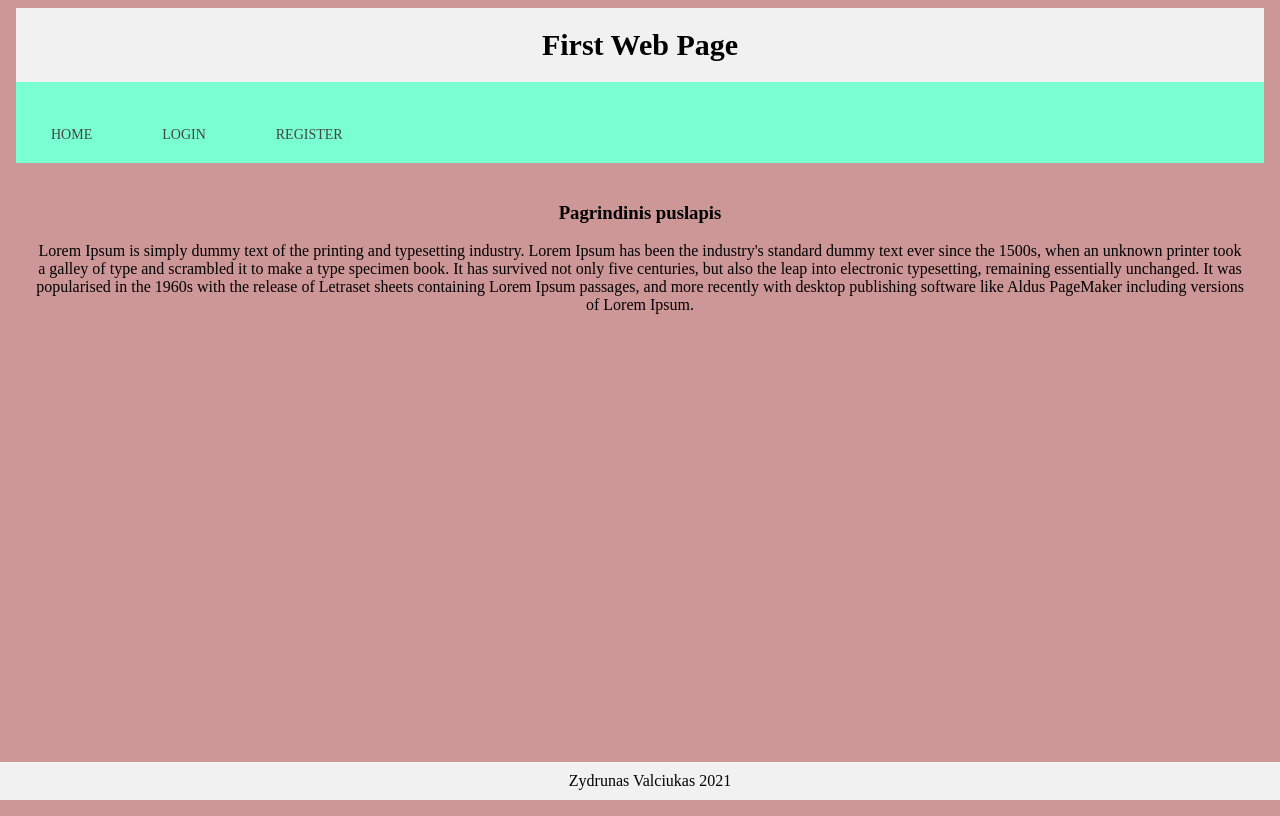
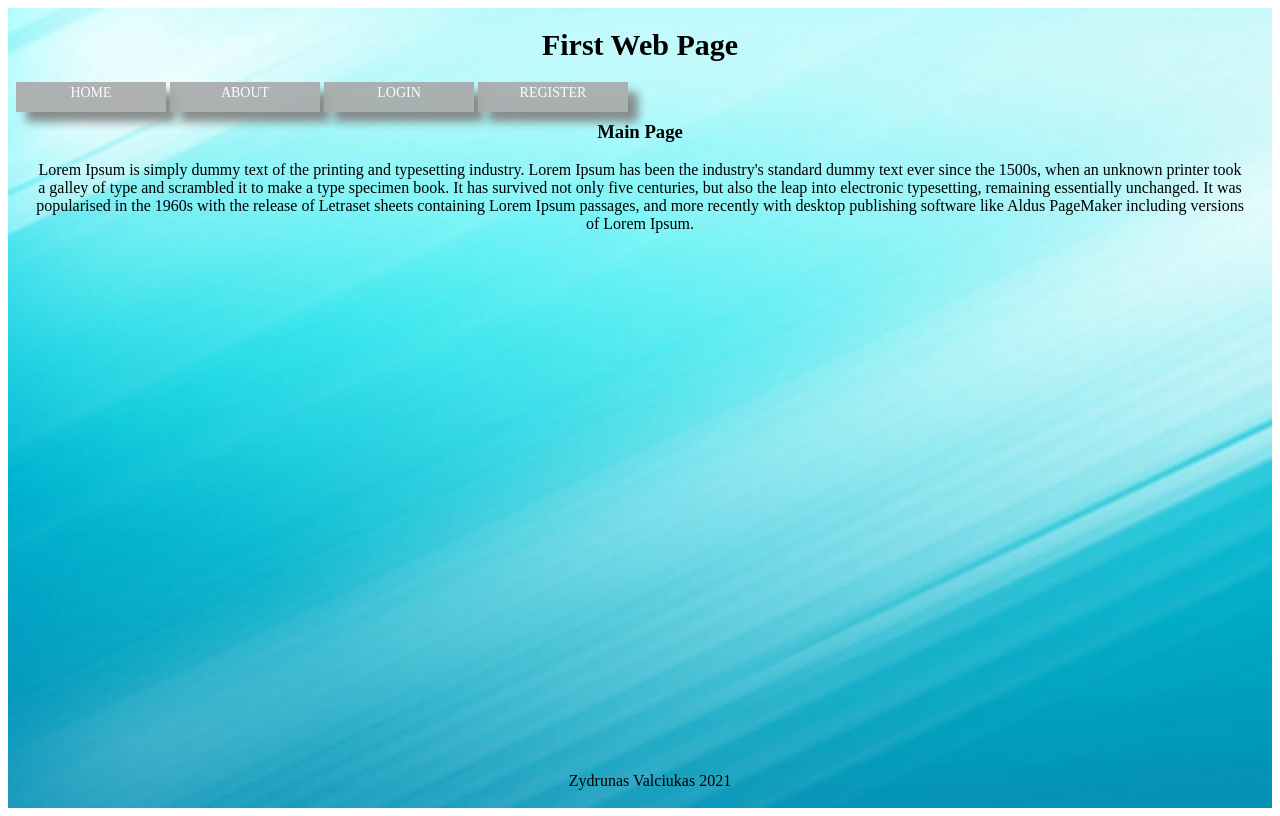
Before and after one commit to zydrunasv/git-one, a React (Create React App) app: page / in a window 1280 px wide. Built offline with nearby package versions, Linux system fonts and the light colour scheme.

Commit message:
added dropdown, shadow, background image

```diff
--- a/src/App.js
+++ b/src/App.js
@@ -4,15 +4,21 @@ import Navbar from "./components/Navbar";
 import Home from "./components/Home";
 import Login from "./components/Login";
 import Register from "./components/Register";
+import About from "./components/About";
+import background from "./img/nature.jpg";
 
 const App = () => {
   return (
     <BrowserRouter>
-      <div>
+      <div
+        className="background"
+        style={{ backgroundImage: `url(${background})` }}
+      >
         <body>
           <header className="header">First Web Page</header>
           <Navbar />
           <Route exact path="/" exact component={Home} />
+          <Route exact path="/About" exact component={About} />
           <Route exact path="/Login" exact component={Login} />
           <Route exact path="/Register" exact component={Register} />
           <footer className="footer">Zydrunas Valciukas 2021</footer>
--- /dev/null
+++ b/src/components/About.js
@@ -0,0 +1,13 @@
+import React from "react";
+import "./index.css";
+
+const About = () => {
+  return (
+    <div className="About">
+      <h3>About</h3>
+      <p>About About About About...</p>
+    </div>
+  );
+};
+
+export default About;
--- a/src/components/Home.js
+++ b/src/components/Home.js
@@ -4,7 +4,7 @@ import "./index.css";
 const Home = () => {
   return (
     <div className="home">
-      <h3>Pagrindinis puslapis</h3>
+      <h3>Main Page</h3>
       <p>
         Lorem Ipsum is simply dummy text of the printing and typesetting
         industry. Lorem Ipsum has been the industry's standard dummy text ever
--- a/src/components/Navbar.js
+++ b/src/components/Navbar.js
@@ -9,6 +9,20 @@ const Navbar = () => {
         <ul>
           <li className="nav">
             <NavLink to="/">Home</NavLink>
+          </li>
+          <li className="nav">
+            <NavLink to="/about">About</NavLink>
+            <ul className="dropdown fields">
+              <li>
+                <a>about us</a>
+              </li>
+              <li>
+                <a>how to contact us</a>
+              </li>
+              <li>
+                <a>address</a>
+              </li>
+            </ul>
           </li>
           <li className="nav">
             <NavLink to="/login">Login</NavLink>
--- a/src/components/Register.js
+++ b/src/components/Register.js
@@ -5,7 +5,7 @@ const Register = () => {
   return (
     <div>
       <div className="register"> Register for Bandymas</div>
-      <form className="laukeliai">
+      <form className="fields">
         <label for="first-name">First name</label>
         <br />
         <input type="text" className="tekstas"></input> <br />
--- a/src/components/index.css
+++ b/src/components/index.css
@@ -1,5 +1,7 @@
-body {
-  background-color: rgb(206, 151, 151);
+.background {
+  height: 100vh;
+  margin: 0;
+  background-size: cover;
 }
 
 .home {
@@ -8,20 +10,36 @@ body {
   color: black;
 }
 
-.container {
-  background-color: rgb(122, 255, 211);
-}
-nav ul {
-  margin: 0;
-  padding: 0;
+ul {
+  margin: 0px;
+  padding: 0px;
   list-style: none;
 }
 
-nav li {
-  display: inline-block;
-  margin: 20px 35px;
-  padding-top: 20px;
-  position: relative;
+ul li {
+  float: left;
+  width: 150px;
+  height: 30px;
+  background-color: darkgrey;
+  opacity: 0.9;
+  text-align: center;
+  font-size: 20px;
+  margin-right: 4px;
+  box-shadow: 10px 10px 10px grey;
+}
+
+ul li a {
+  text-decoration: none;
+  color: white;
+  display: block;
+}
+
+ul li ul li {
+  display: none;
+}
+
+ul li:hover ul li {
+  display: block;
 }
 
 nav a {
@@ -73,7 +91,6 @@ nav a:hover::before {
 }
 
 .header {
-  background-color: #f1f1f1;
   text-align: center;
   padding: 20px;
   font-size: 30px;
@@ -85,7 +102,6 @@ nav a:hover::before {
   left: 0;
   bottom: 0;
   width: 100%;
-  background-color: #f1f1f1;
   text-align: center;
   padding: 10px;
 }
```
Also changed, not shown: src/img/nature.jpg (added).
